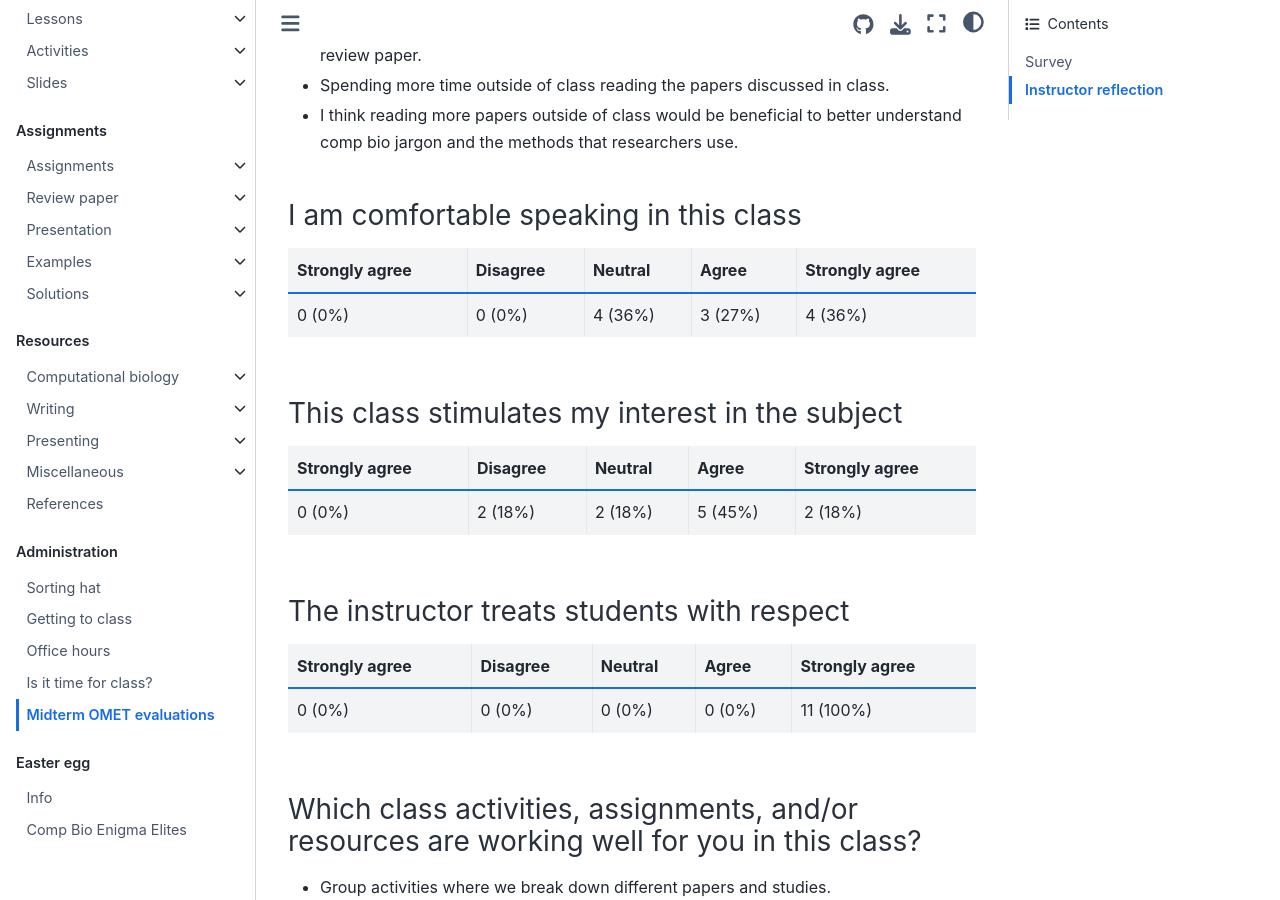
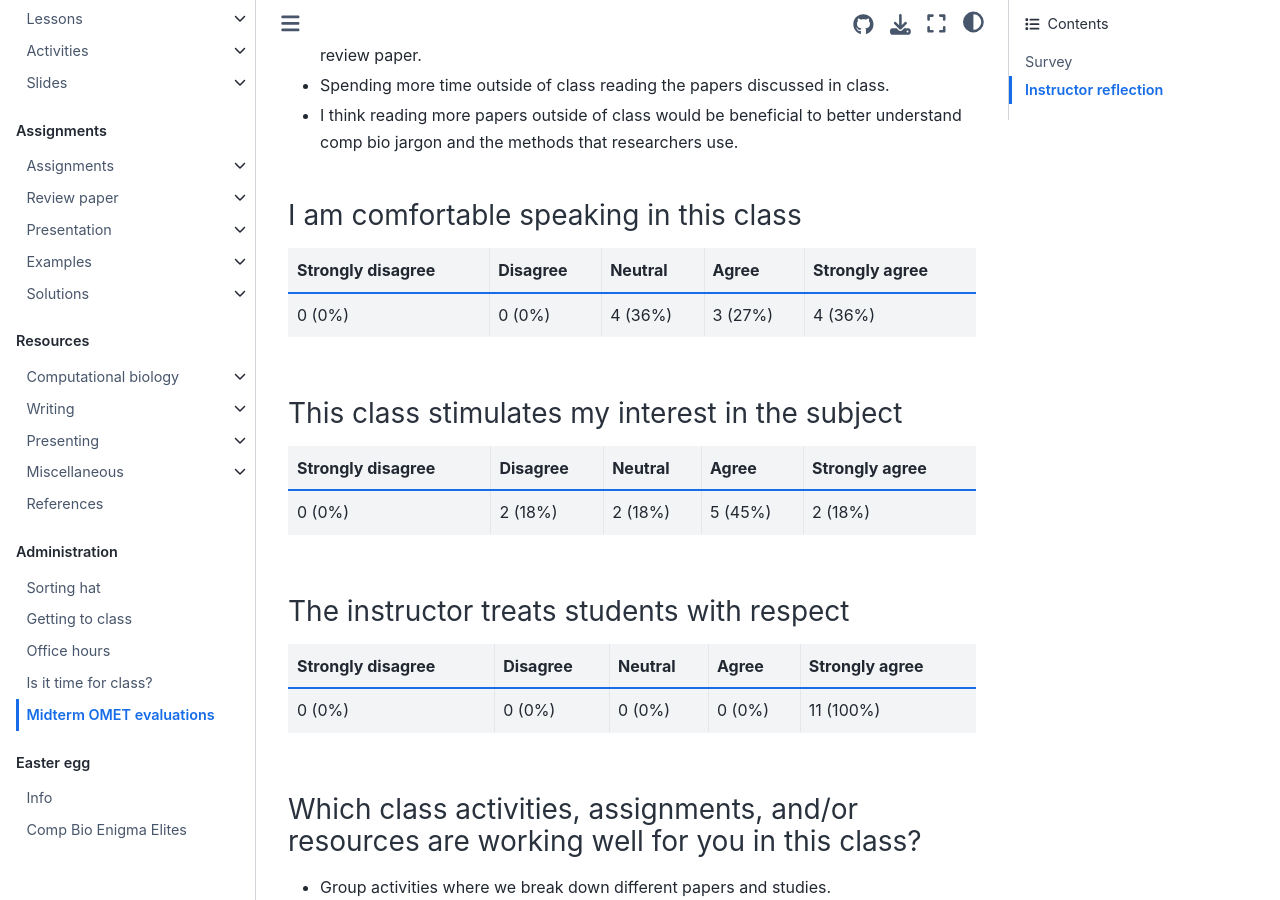
Before and after one commit to oasci/pitt-biosc1630-2023f, a Jupyter Book: the page built from book/admin/omet-survey-midterm.md, in a window 1280 px wide and 900 px high, scrolled down 3193 px. Built offline with Jupyter Book 1.0.4 settings and Sphinx 7.4.7 and the Sphinx Book theme 1.1.4, drawn with Linux system fonts in a browser that asks for light colours; pages that are not in the unit, such as notebooks, are missing from menus.

Commit message:
Fix typos

```diff
--- a/book/admin/omet-survey-midterm.md
+++ b/book/admin/omet-survey-midterm.md
@@ -91,21 +91,21 @@ researchers use.
 
 ### I am comfortable speaking in this class
 
-| Strongly agree | Disagree | Neutral | Agree   | Strongly agree |
-| -------------- | -------- | ------- | ------- | -------------- |
-|      0 (0%)    |  0 (0%)  | 4 (36%) | 3 (27%) |     4 (36%)    |
+| Strongly disagree | Disagree | Neutral | Agree   | Strongly agree |
+| ----------------- | -------- | ------- | ------- | -------------- |
+|      0 (0%)       |  0 (0%)  | 4 (36%) | 3 (27%) |     4 (36%)    |
 
 ### This class stimulates my interest in the subject
 
-| Strongly agree | Disagree | Neutral | Agree   | Strongly agree |
-| -------------- | -------- | ------- | ------- | -------------- |
-|      0 (0%)    |  2 (18%) | 2 (18%) | 5 (45%) |     2 (18%)    |
+| Strongly disagree | Disagree | Neutral | Agree   | Strongly agree |
+| ----------------- | -------- | ------- | ------- | -------------- |
+|      0 (0%)       |  2 (18%) | 2 (18%) | 5 (45%) |     2 (18%)    |
 
 ### The instructor treats students with respect
 
-| Strongly agree | Disagree | Neutral | Agree   | Strongly agree |
-| -------------- | -------- | ------- | ------- | -------------- |
-|      0 (0%)    |  0 (0%)  | 0 (0%)  | 0 (0%)  |    11 (100%)   |
+| Strongly disagree | Disagree | Neutral | Agree   | Strongly agree |
+| ----------------- | -------- | ------- | ------- | -------------- |
+|      0 (0%)       |  0 (0%)  | 0 (0%)  | 0 (0%)  |    11 (100%)   |
 
 ### Which class activities, assignments, and/or resources are working well for you in this class?
 
```
